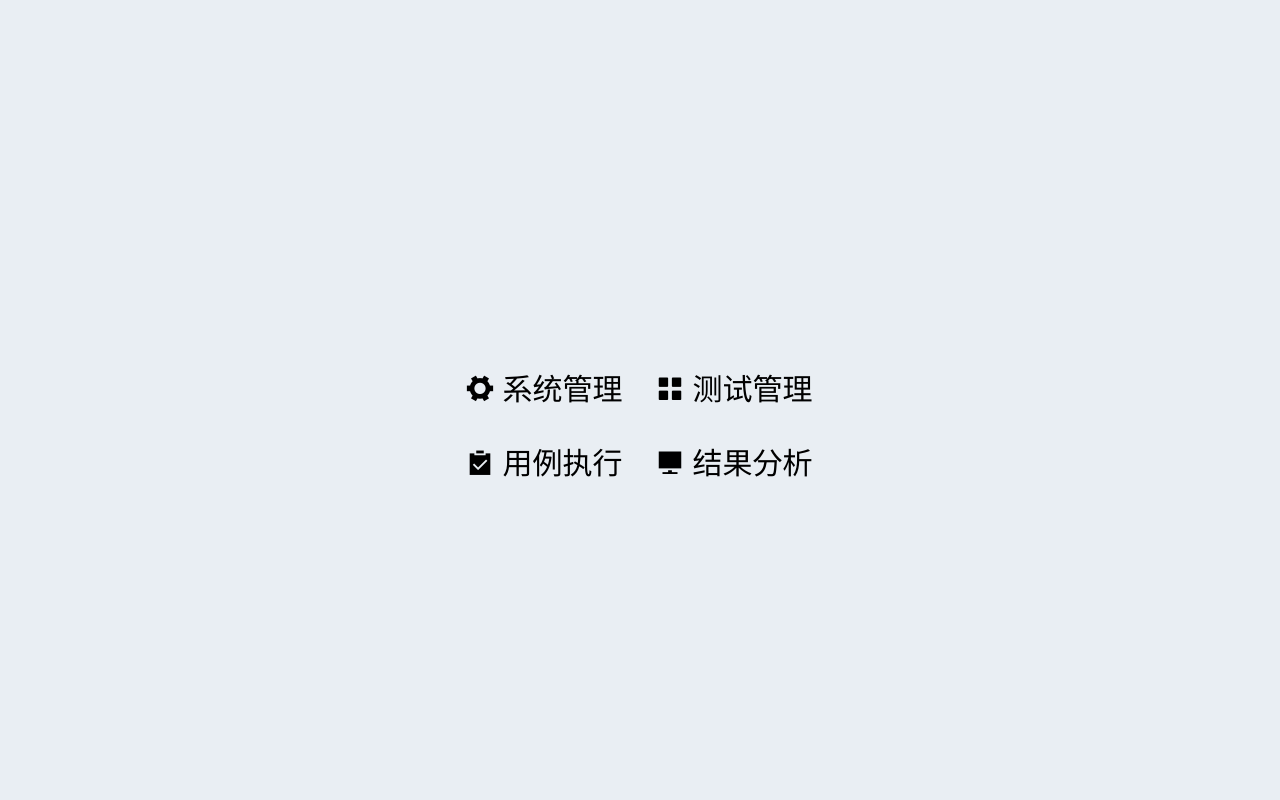
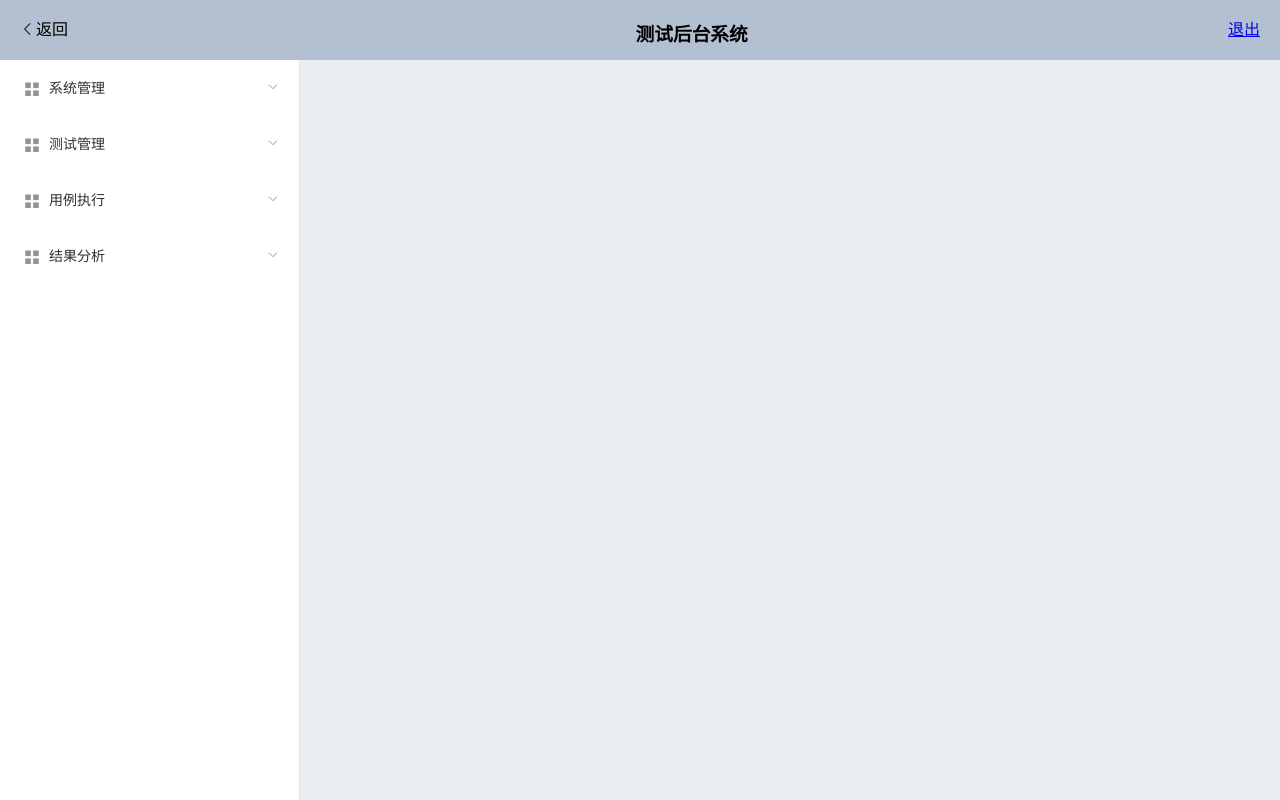
Before and after one commit to beahyuk/backmanager, a Vue app: page /home in a window 1280 px wide. Built offline with nearby package versions, Linux system fonts and the light colour scheme.

Commit message:
侧边栏修改

```diff
--- a/src/router/index.js
+++ b/src/router/index.js
@@ -6,6 +6,8 @@ const Register = () =>
     import ("views/login/Register.vue")
 const MainHome = () =>
     import ('components/common/MainHome.vue')
+const HomePage = () =>
+    import ("views/home/HomePage.vue")
 const Category1 = () =>
     import ('views/category1/Category1')
 const Category2 = () =>
@@ -68,7 +70,50 @@ const routes = [{
     {
         path: '/home',
         name: 'home',
-        component: MainHome
+        component: HomePage,
+        children: [{
+                name: "usermanage",
+                path: "/usermanage",
+                component: UserManage
+            },
+            {
+                name: "sectionmanage",
+                path: "/sectionmanage",
+                component: SectionManage
+            }, {
+                name: "projectmanage",
+                path: "/projectmanage",
+                component: ProjectManage
+            }, {
+                name: "testproject",
+                path: "/testproject",
+                component: TestProject
+            }, {
+                name: "casemanage",
+                path: "/casemanage",
+                component: CaseManage
+            }, {
+                name: "keywords",
+                path: "/keywords",
+                component: Keywords
+            }, {
+                name: "testplan",
+                path: "/testplan",
+                component: TestPlan
+            }, {
+                name: "Running",
+                path: "/Running",
+                component: Running
+            }, {
+                name: "TaskRunning",
+                path: "/TaskRunning",
+                component: TaskRunning
+            }, {
+                name: "BackTest",
+                path: "/BackTest",
+                component: BackTest
+            }
+        ]
     },
     {
         path: "/系统管理",
--- a/src/views/About.vue
+++ /dev/null
@@ -1,5 +0,0 @@
-<template>
-  <div class="about">
-    <h1>This is an about page</h1>
-  </div>
-</template>
--- /dev/null
+++ b/src/views/home/HomePage.vue
@@ -0,0 +1,162 @@
+<template>
+<el-container class="container">
+
+  <!-- 头部 -->
+  <el-header class="header">
+    <el-row>
+      <el-col :span="4">
+        <div class="pic" @click="returnclick()">
+          <i class="el-icon-arrow-left"></i>
+          <span>返回</span>
+        </div>
+      </el-col>
+      <el-col :span="18">
+        <div class="name">
+          <h3>测试后台系统</h3>
+        </div>
+      </el-col>
+      <el-col :span="2">
+        <div class='loginout' @click="outClick">
+          <a href="#">退出 </a>
+        </div>
+      </el-col>
+    </el-row>
+
+  </el-header>
+
+  <el-container>
+    <!-- 侧边栏 -->
+      <el-aside width="300px" class="aside" >
+        <el-menu :unique-opened="true" :router="true" style="height:100%">
+          <!-- 系统管理 -->
+          <el-submenu index="1">
+            <template slot="title">
+              <i class="el-icon-menu"></i>
+              <span>系统管理</span>
+            </template>
+            <el-menu-item index="usermanage">
+              <i class="el-icon-tickets"></i>
+              <span> 用户管理</span>
+            </el-menu-item>
+            <el-menu-item index="sectionmanage">
+              <i class="el-icon-tickets"></i>
+              <span> 部门管理</span>
+            </el-menu-item>
+            <el-menu-item index="projectmanage">
+              <i class="el-icon-tickets"></i>
+              <span> 项目管理</span>
+            </el-menu-item>
+          </el-submenu>
+          <!-- 测试管理 -->
+          <el-submenu index="2">
+            <template slot="title">
+              <i class="el-icon-menu"></i>
+              <span>测试管理</span>
+            </template>
+            <el-menu-item index="testproject">
+              <i class="el-icon-tickets"></i>
+              <span> 测试项目</span>
+            </el-menu-item>
+            <el-menu-item index="casemanage">
+              <i class="el-icon-tickets"></i>
+              <span> 用例管理</span>
+            </el-menu-item>
+            <el-menu-item index="keywords">
+              <i class="el-icon-tickets"></i>
+              <span> 关键字</span>
+            </el-menu-item>
+            <el-menu-item index="testplan">
+              <i class="el-icon-tickets"></i>
+              <span> 测试计划</span>
+            </el-menu-item>
+          </el-submenu>
+          <!-- 用例执行 -->
+          <el-submenu index="3">
+            <template slot="title">
+              <i class="el-icon-menu"></i>
+              <span>用例执行</span>
+            </template>
+            <el-menu-item index="Running">
+              <i class="el-icon-tickets"></i>
+              <span> 正在执行</span>
+            </el-menu-item>
+            <el-menu-item index="TaskRunning">
+              <i class="el-icon-tickets"></i>
+              <span> 任务执行</span>
+            </el-menu-item>
+            <el-menu-item index="BackTest">
+              <i class="el-icon-tickets"></i>
+              <span> 回归测试</span>
+            </el-menu-item>
+          </el-submenu>
+          <!-- 结果分析 -->
+          <el-submenu index="4">
+            <template slot="title">
+              <i class="el-icon-menu"></i>
+              <span>结果分析</span>
+            </template>
+            <el-menu-item index="4-1">
+              <i class="el-icon-tickets"></i>
+              <span> 选项1</span>
+            </el-menu-item>
+          </el-submenu>
+        </el-menu>
+    </el-aside>
+
+    <!-- 主体内容 -->
+    <el-main class="main">
+      <router-view></router-view>
+    </el-main>
+
+  </el-container>
+</el-container>
+</template>
+
+<script>
+export default {
+  methods: {
+    returnclick() {
+      this.$emit("returnclick")
+    },
+    outClick() {
+      this.$router.push("/login")
+    }
+  }
+}
+</script>
+
+<style>
+.container {
+  height: 100%;
+}
+
+.header {
+  background-color: #b3c0d1;
+}
+
+.aside {
+  background-color: #d3dce6;
+}
+
+.main {
+  background-color: #e9eef3;
+  height: 100%;
+}
+
+.pic {
+  float: left;
+  line-height: 60px;
+  text-decoration: none;
+
+}
+
+.name {
+  text-align: center;
+}
+
+.loginout {
+  float: right;
+  line-height: 60px;
+  text-decoration: none
+}
+</style>
```
Also changed, not shown: src/views/login/Rdouble.vue (deleted, +0 -134 lines), src/assets/logo.png (deleted).
